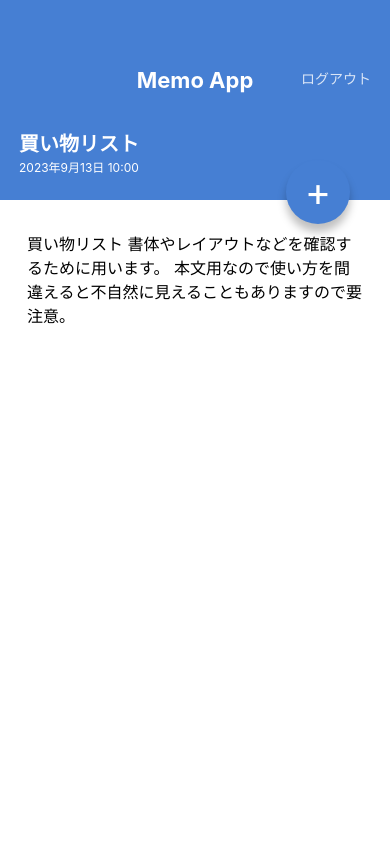
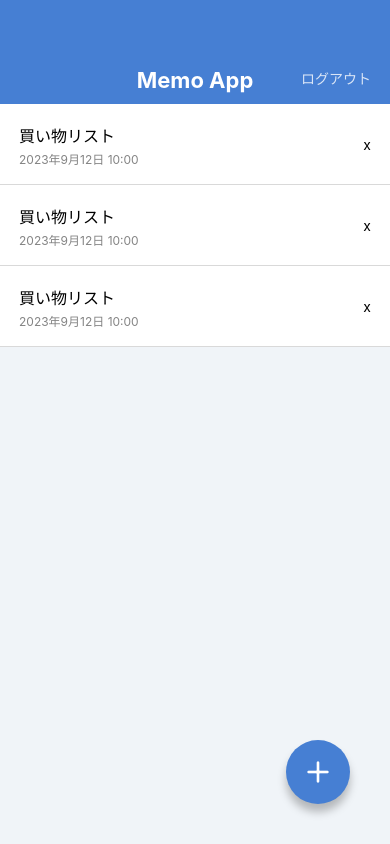
Before and after one commit to nobishiroman/MemoApp, a React Native app: screen /MemoList in a window 390 px wide. Built offline with nearby package versions, Linux system fonts and the light colour scheme.

Commit message:
Install @expo/vector-icons

```diff
--- a/App.jsx
+++ b/App.jsx
@@ -1,9 +1,9 @@
 // import React from 'react';
 import MemoListScreen from './src/screens/MemoListScreen';
-import MemoDetailScreen from './src/screens/MemoDetailScreen';
+// import MemoDetailScreen from './src/screens/MemoDetailScreen';
 
 export default function App() {
   return (
-    <MemoDetailScreen />
+    <MemoListScreen />
   );
 }
--- a/package.json
+++ b/package.json
@@ -7,6 +7,7 @@
     "web": "expo start --web"
   },
   "dependencies": {
+    "@expo/vector-icons": "^13.0.0",
     "expo": "^47.0.14",
     "expo-status-bar": "~1.4.2",
     "expo-updates": "~0.15.6",
--- a/src/components/CircleButton.jsx
+++ b/src/components/CircleButton.jsx
@@ -1,18 +1,19 @@
-import { View, Text, StyleSheet } from 'react-native';
+import { View, StyleSheet } from 'react-native';
 import { string, shape } from 'prop-types';
+import { Feather } from '@expo/vector-icons';
 
 export default function CircleButton(props) {
-  const { children, style } = props;
+  const { style, name } = props;
   return (
     <View style={[styles.circleButton, style]}>
-      <Text style={styles.circleButtonLabel}>{children}</Text>
+      <Feather name={name} size={32} color="white" />
     </View>
   );
 }
 
 CircleButton.propTypes = {
-  children: string.isRequired,
   style: shape(),
+  name: string.isRequired,
 };
 
 CircleButton.defaultProps = {
--- a/src/components/MemoList.jsx
+++ b/src/components/MemoList.jsx
@@ -1,4 +1,6 @@
+import { Feather } from '@expo/vector-icons';
 import { View, Text, StyleSheet } from 'react-native';
+// import { Feather } from '@expo/vector-icons';
 
 export default function MemoList() {
   return (
@@ -9,7 +11,8 @@
           <Text style={styles.memoListItemDate}>2023年9月12日 10:00</Text>
         </View>
         <View>
-          <Text>X</Text>
+          {/* <Feather name="x" size="16" color="#B0B0B0" /> */}
+          <Text>x</Text>
         </View>
       </View>
       <View style={styles.memoListItem}>
@@ -18,7 +21,8 @@
           <Text style={styles.memoListItemDate}>2023年9月12日 10:00</Text>
         </View>
         <View>
-          <Text>X</Text>
+          {/* <Feather name="x" size="16" color="#B0B0B0" /> */}
+          <Text>x</Text>
         </View>
       </View>
       <View style={styles.memoListItem}>
@@ -27,7 +31,8 @@
           <Text style={styles.memoListItemDate}>2023年9月12日 10:00</Text>
         </View>
         <View>
-          <Text>X</Text>
+          {/* <Feather name="x" size="16" color="#B0B0B0" /> */}
+          <Text>x</Text>
         </View>
       </View>
     </View>
--- a/src/screens/MemoDetailScreen.jsx
+++ b/src/screens/MemoDetailScreen.jsx
@@ -1,4 +1,6 @@
-import { StyleSheet, View, Text, ScrollView } from 'react-native';
+import {
+  StyleSheet, View, Text, ScrollView,
+} from 'react-native';
 
 import AppBar from '../components/AppBar';
 import CircleButton from '../components/CircleButton';
@@ -19,7 +21,7 @@
           本文用なので使い方を間違えると不自然に見えることもありますので要注意。
         </Text>
       </ScrollView>
-      <CircleButton style={{ top: 160, bottom: 'auto' }}>+</CircleButton>
+      <CircleButton style={{ top: 160, bottom: 'auto' }} name="edit-2" />
     </View>
   );
 }
--- a/src/screens/MemoListScreen.jsx
+++ b/src/screens/MemoListScreen.jsx
@@ -9,7 +9,7 @@
     <View style={styles.container}>
       <AppBar />
       <MemoList />
-      <CircleButton>+</CircleButton>
+      <CircleButton name="plus" />
     </View>
   );
 }
```
Also changed, not shown: 1 other file (tests, documents, lock files or other folders).
